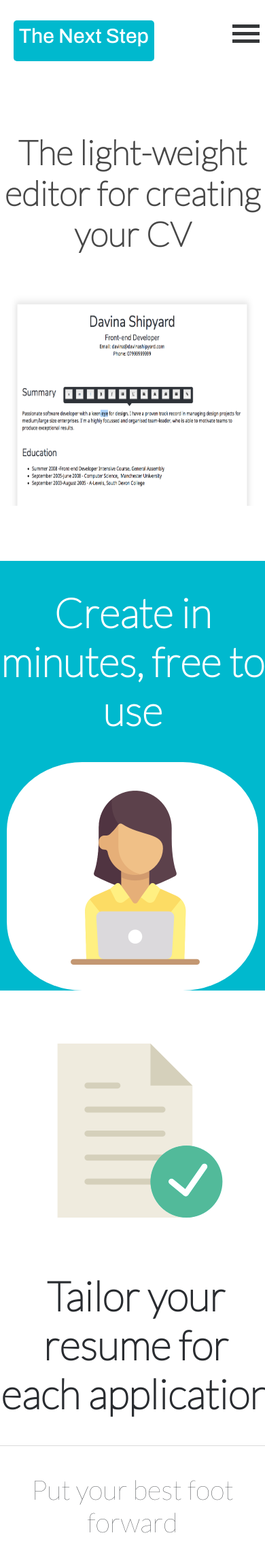
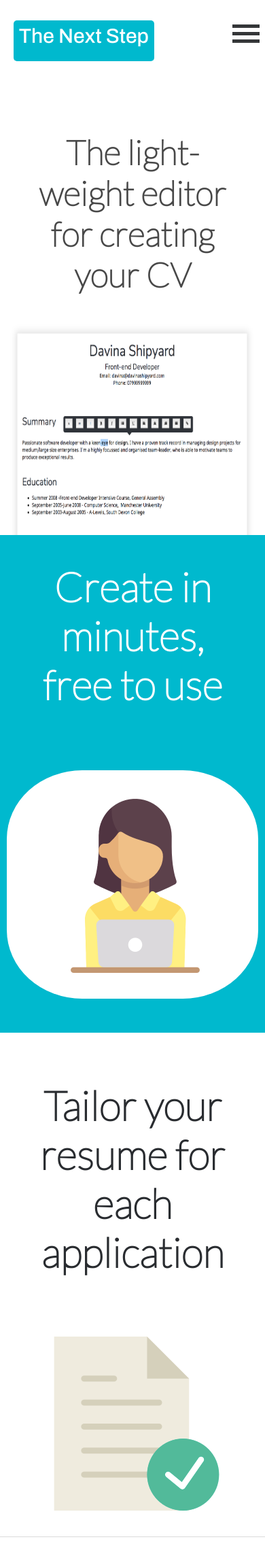
Before and after one commit to mmagnusen/nextstep, a Django app: page / in a window 390 px wide; the page is wider, and only the part inside the window is pictured. Shown: the top 2302 px of that part at 68% size. Run offline with Django 3.2, Linux system fonts and the light colour scheme; some libraries are stand-ins or nearby versions.

Commit message:
adjusted padding for homepage

```diff
--- a/jobpost/static/css/index_styles.css
+++ b/jobpost/static/css/index_styles.css
@@ -12,18 +12,21 @@
   background-color: white;
   min-height: 600px;
   width: 100%;
-  margin-bottom: 65px;
+  margin-bottom: -30px;
   text-align: center;
   font-size: 25px;
   color: #484848;
   font-family: 'Lato', sans-serif;
   display: grid;
   grid-template-columns: 100%;
+  justify-content: center;
+  align-items: center;
+  align-content: center;
 }
 
 #index_description {
   display: block;
-  margin: 0 auto;
+  margin: 0 0 0px 0;
 }
 
 #homepage-cv {
@@ -122,3 +125,60 @@
   border-style: none;
   outline: 0px solid transparent;
 }
+@media only screen and (max-width: 2400px) {
+  #index_2 {
+    justify-content: center;
+    align-items: center;
+    align-content: center;
+  }
+
+  #index_3 {
+    justify-content: center;
+    align-items: center;
+    align-content: center;
+  }
+
+
+}
+
+@media only screen and (max-width: 1000px) {
+  #index_2 {
+    display: flex;
+    flex-direction: column-reverse;
+  }
+
+  #index_2_right {
+    padding: 50px 0;
+  }
+
+  #index_3 {
+    display: flex;
+    flex-direction: column;
+  }
+}
+
+@media only screen and (max-width: 700px) {
+  #index_description {
+    padding: 0 50px;
+  }
+
+  #index_2 {
+    display: flex;
+    flex-direction: column;
+  }
+
+  #index_2_left {
+    padding: 0 50px;
+  }
+  #index_2_right {
+    padding: 50px 0;
+  }
+
+  #index_3 {
+    display: flex;
+    flex-direction: column-reverse;
+  }
+  #index_3_right {
+    padding: 0 50px;
+  }
+}
```
